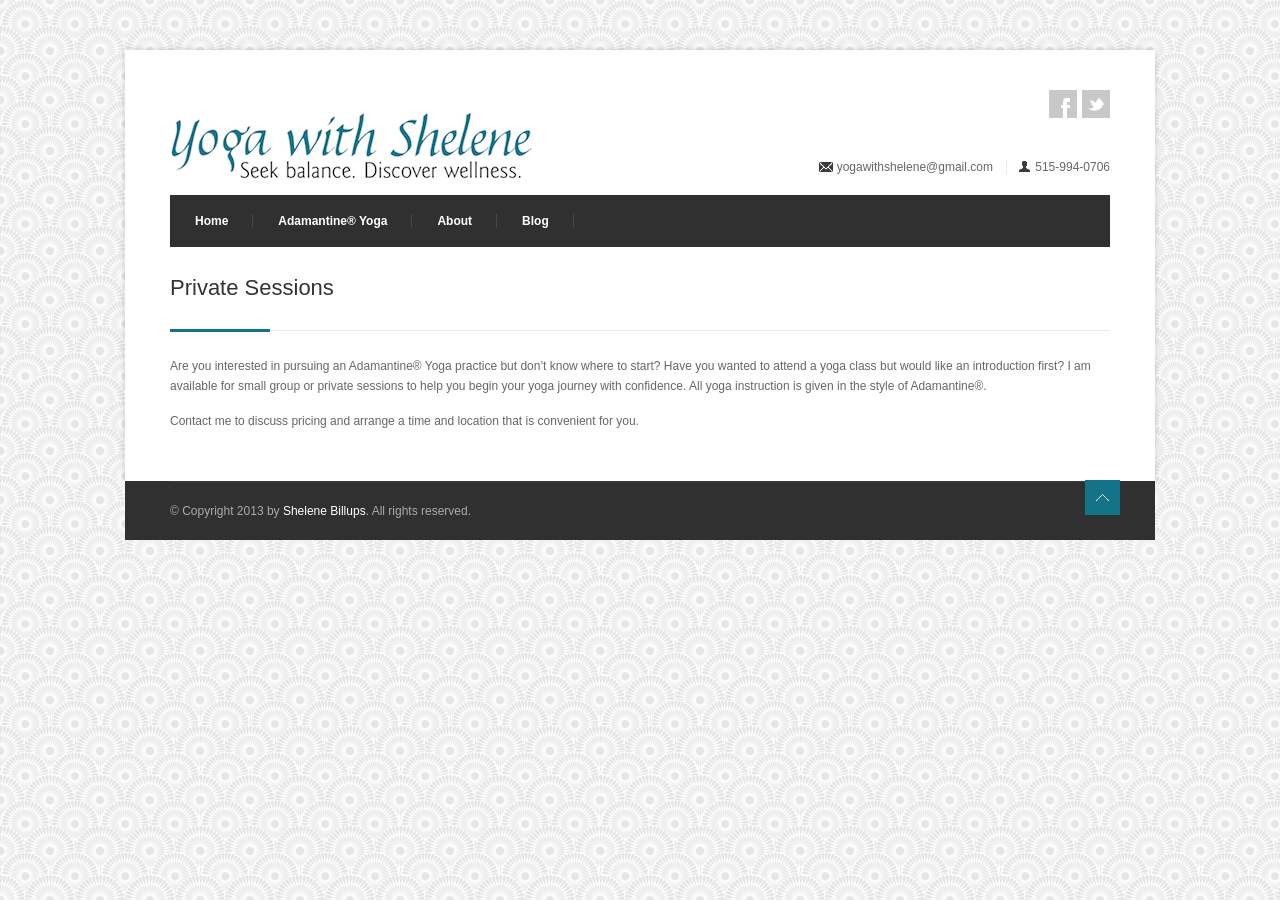
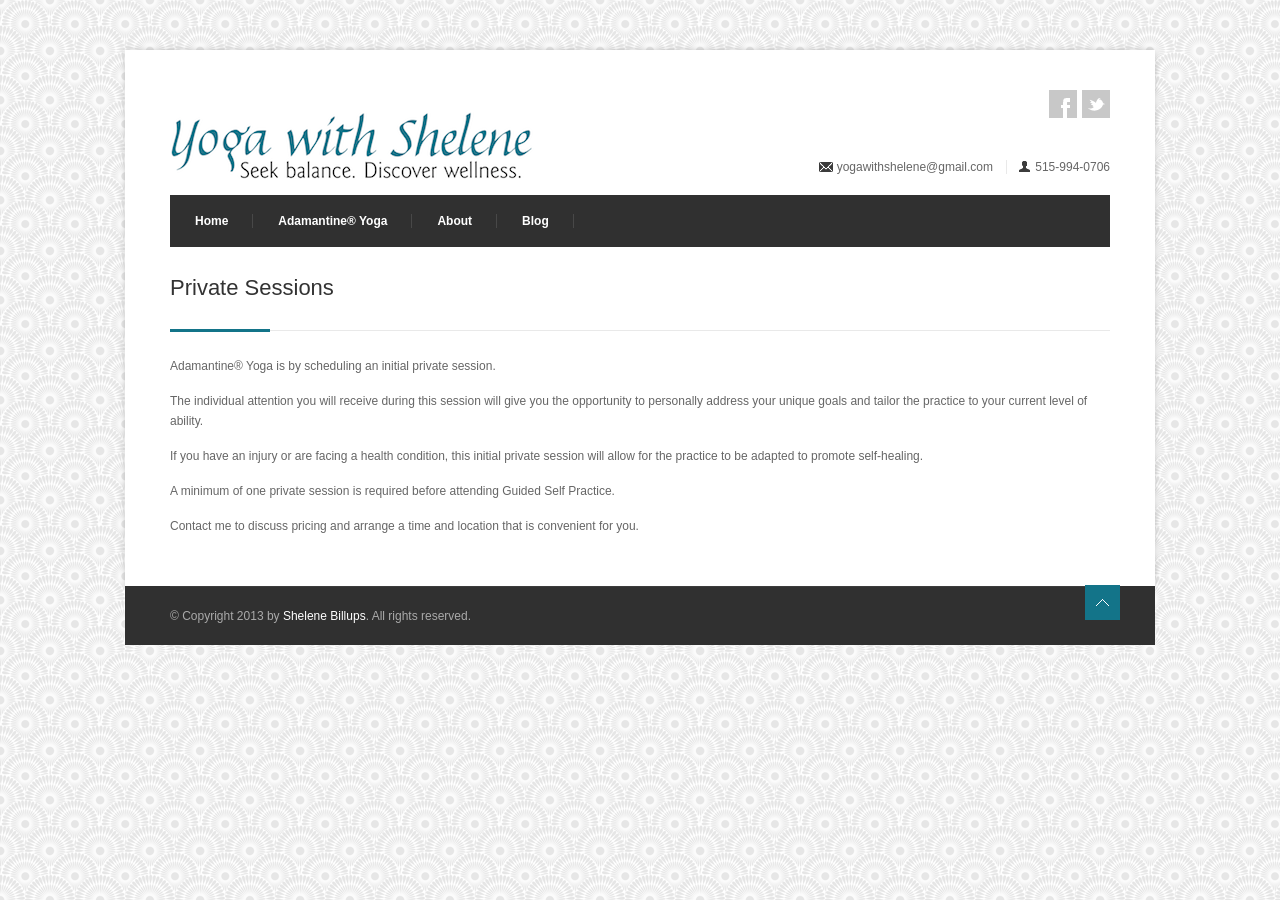
Before and after one commit to yogawithshelene/yogawithshelene.github.io, a Jekyll site: the page built from private/index.html, in a window 1280 px wide. Built offline with Jekyll 4.4.1, drawn with Linux system fonts in a browser that asks for light colours; nearby versions of some CDN libraries; Markdown is read by kramdown in place of the engine named in the settings.

Commit message:
updated private session text

```diff
--- a/private/index.html
+++ b/private/index.html
@@ -24,9 +24,15 @@ title: Private Sessions
 	<!-- Standard Structure -->
 	<div class="sixteen column">
 
-      <p>Are you interested in pursuing an Adamantine® Yoga practice but don’t know where to start?  Have you wanted to attend a yoga class but would like an introduction first?  I am available for small group or private sessions to help you begin your yoga journey with confidence.  All yoga instruction is given in the style of Adamantine®.</p>
+    <p>Adamantine® Yoga is by scheduling an initial private session.</p>
 
-      <p>Contact me to discuss pricing and arrange a time and location that is convenient for you.</p>
+    <p>The individual attention you will receive during this session will give you the opportunity to personally address your unique goals and tailor the practice to your current level of ability.</p>
+
+    <p>If you have an injury or are facing a health condition, this initial private session will allow for the practice to be adapted to promote self-healing.</p>
+
+    <p>A minimum of one private session is required before attending Guided Self Practice.</p>
+
+    <p>Contact me to discuss pricing and arrange a time and location that is convenient for you.</p>
 
 </div>
 
```
